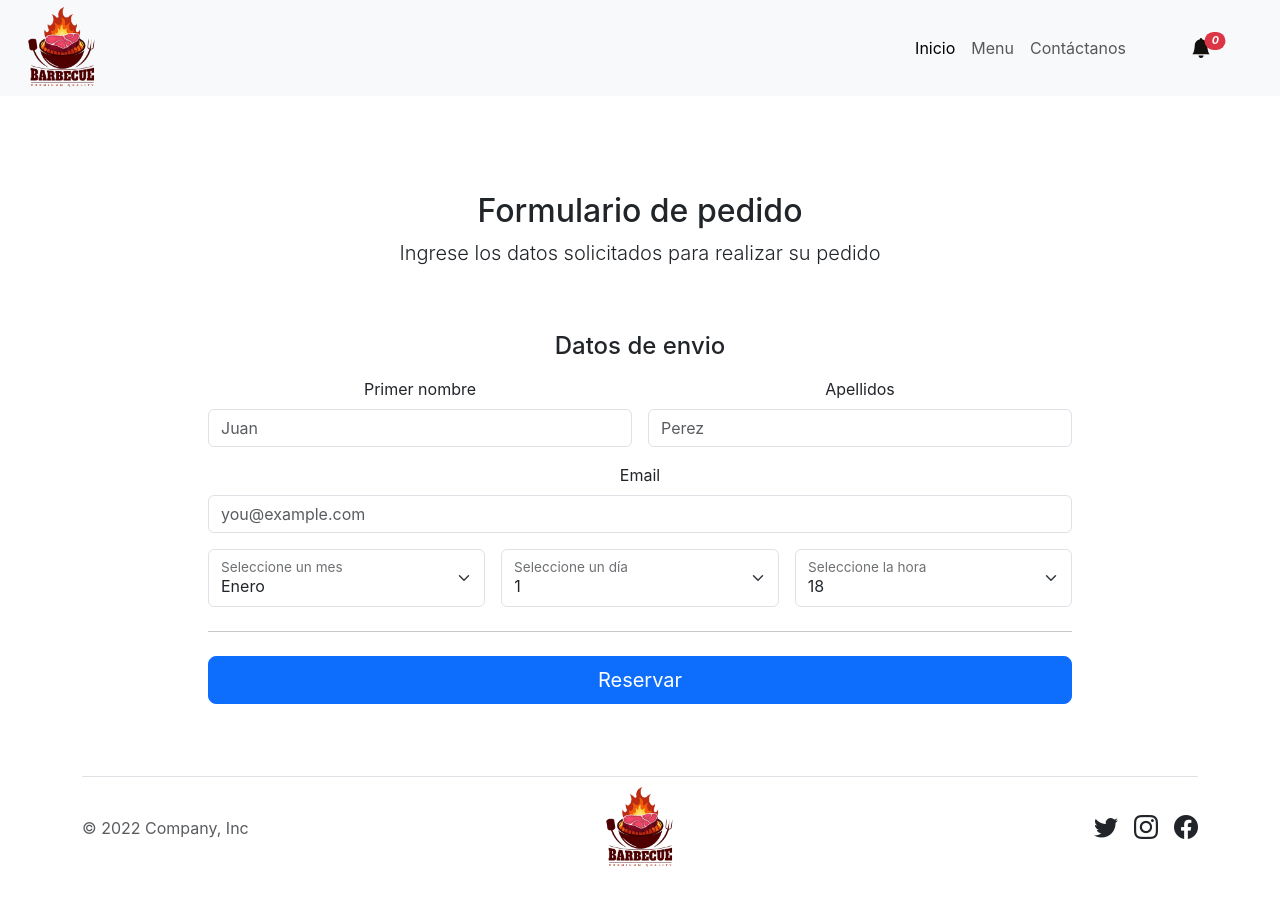
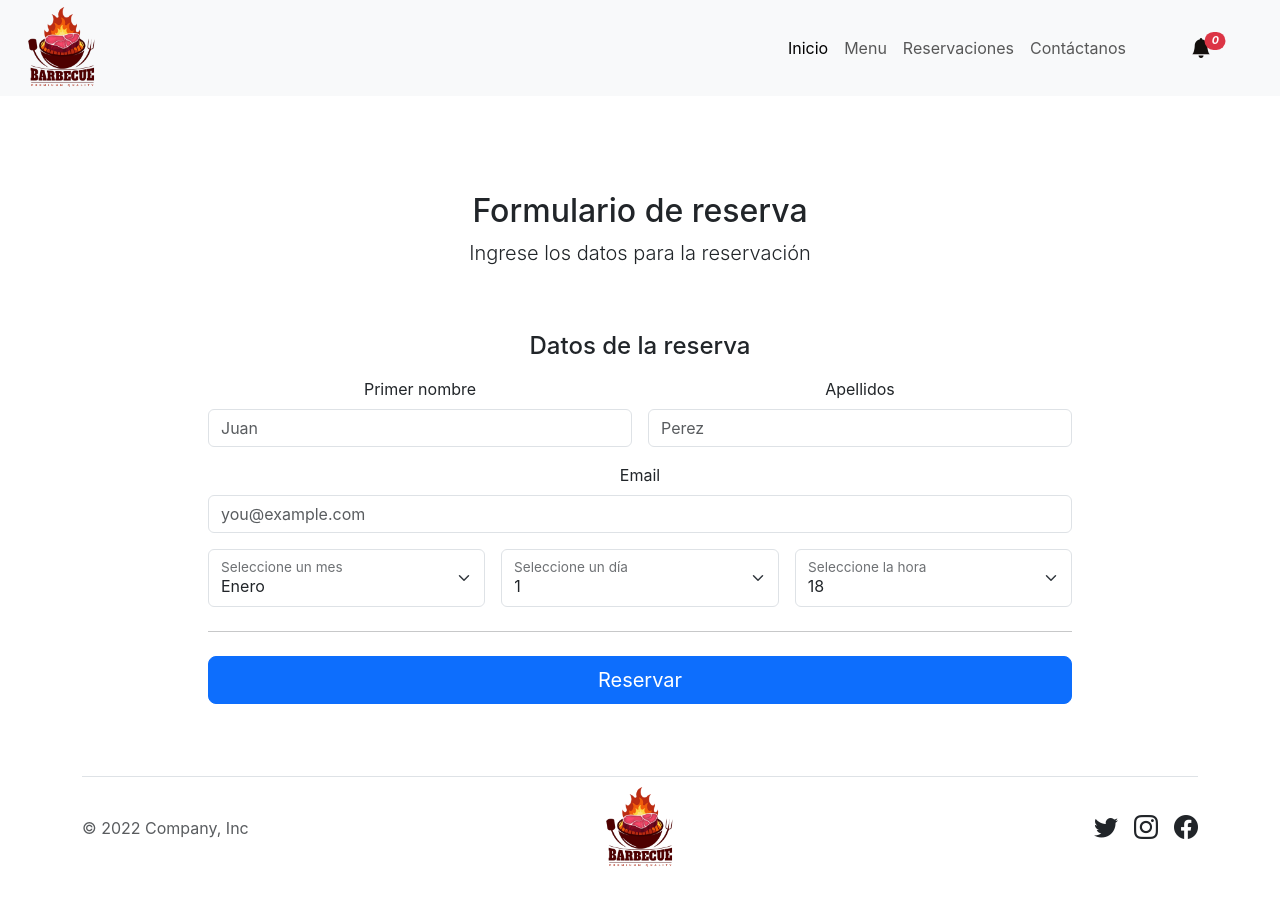
Before and after one commit to bleon27/proyecto-4, a React (Create React App) app: page /reservaciones in a window 1280 px wide. Built offline with nearby package versions, Linux system fonts and the light colour scheme.

Commit message:
Correccines de reserva

```diff
--- a/src/UI/components/Navbar.jsx
+++ b/src/UI/components/Navbar.jsx
@@ -32,6 +32,11 @@ const Navbar = ({ noti }) => {
                             </Link>
                         </li>
                         <li className="nav-item">
+                            <Link className="nav-link" aria-current="page" to="/reservaciones">
+                                Reservaciones
+                            </Link>
+                        </li>
+                        <li className="nav-item">
                             <Link className="nav-link" aria-current="page" to="/contactanos">
                                 Contáctanos
                             </Link>
@@ -58,7 +63,7 @@ const Navbar = ({ noti }) => {
             let datos = JSON.parse(localStorage.getItem('valores'));
             let cantidad = 0;
             datos.forEach(element => {
-                cantidad+=element.cantidad;
+                cantidad += element.cantidad;
             });
             noti = cantidad;
 
--- a/src/UI/components/Reservations.jsx
+++ b/src/UI/components/Reservations.jsx
@@ -14,12 +14,12 @@ function Reservations() {
         <div>
             <div className='container text-center py-5 px-5' style={{ maxWidth: '960px' }}><div>
                 <div className="py-5 text-center">
-                    <h2>Formulario de pedido</h2>
-                    <p className="lead">Ingrese los datos solicitados para realizar su pedido </p>
+                    <h2>Formulario de reserva</h2>
+                    <p className="lead">Ingrese los datos para la reservación </p>
                 </div>
                 <div className="row g-5">
                     <div className="col-md-12 col-lg-12">
-                        <h4 className="mb-3">Datos de envio</h4>
+                        <h4 className="mb-3">Datos de la reserva</h4>
                         <form className="needs-validation" noValidate>
                             <div className="row g-3">
                                 <div className="col-sm-6">
```
